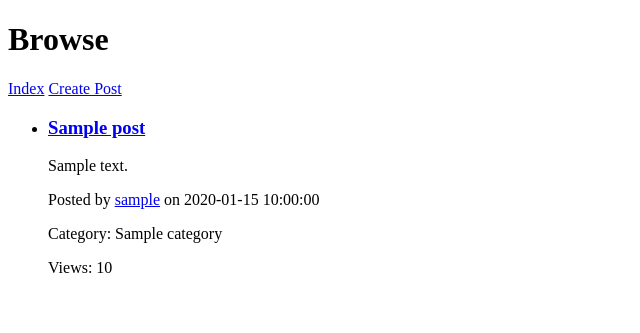
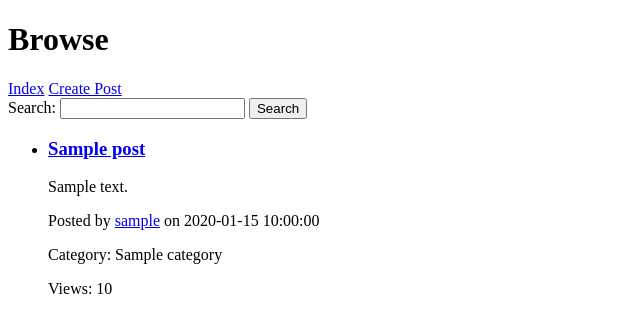
Before and after one commit to GabrielNavata/CSE-106-Final-Project, a Python web app: template ForumApp/templates/browse.html in a window 1280 px wide. Shown: the top 333 px of the page, without its empty margins (0-640 px from the left). Run offline with Jinja, Linux system fonts and the light colour scheme; the template is opened without the code that fills it: most values are stand-ins (such as "Sample title", 1, 10 or a date in 2020).

Commit message:
added search functionality

```diff
--- a/ForumApp/templates/browse.html
+++ b/ForumApp/templates/browse.html
@@ -10,6 +10,16 @@
     <a href="{{ url_for('views.index') }}">Index</a>
     <a href="{{ url_for('views.create') }}">Create Post</a>
 
+    <form action="{{ url_for('views.search') }}" method="POST">
+      <label for="search">Search:</label>
+      <input type="text" name="search" id="search" />
+      <input type="submit" value="Search" />
+    </form>
+    {% if not posts %}
+    <p>
+      <strong>No results for "{{request.form["search"]}}" found</strong> {%
+      endif %}
+    </p>
     <ul>
       {% for post in posts %}
         <li>
```
